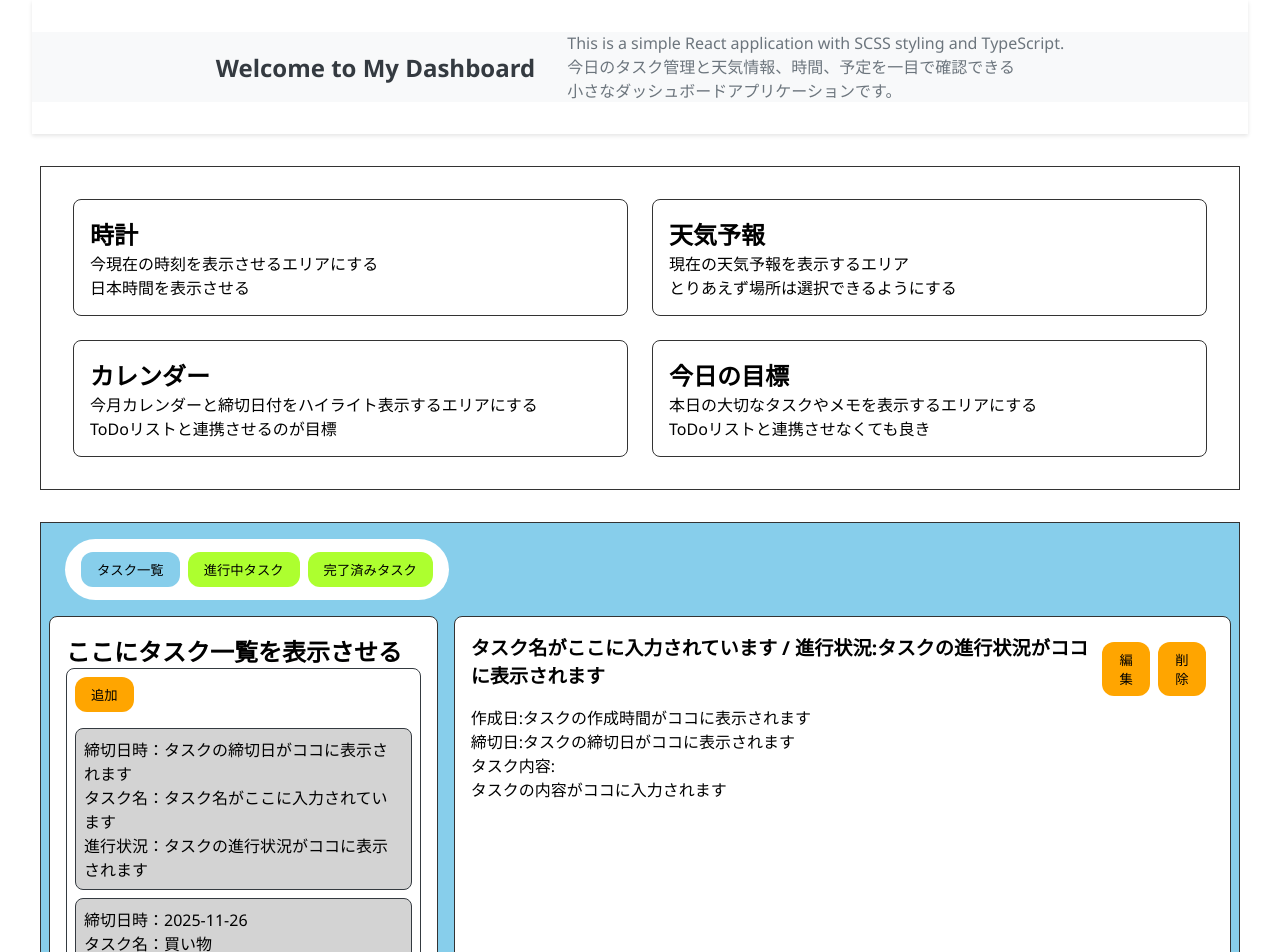
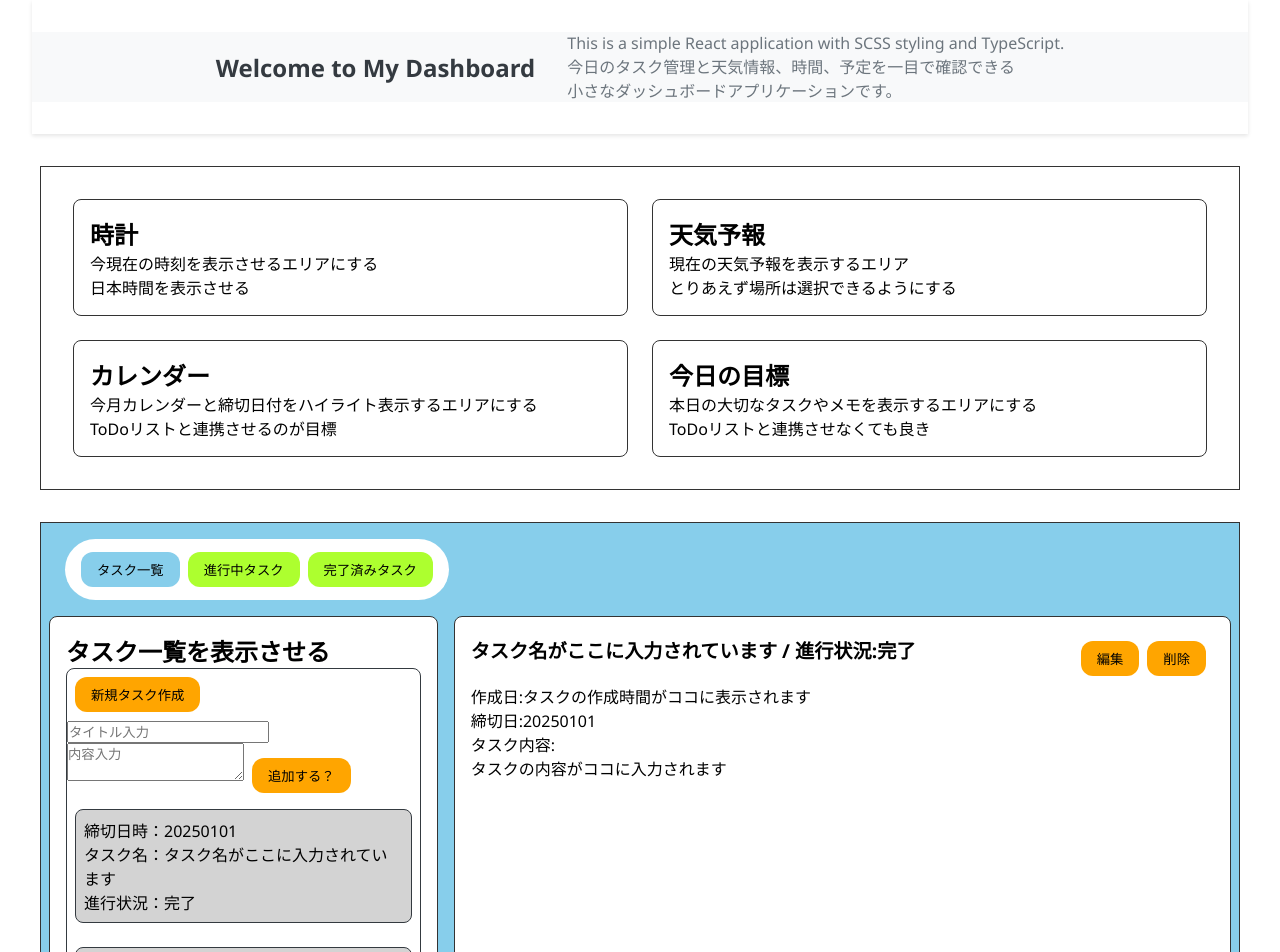
Before and after one commit to kachiku-git/my-dashboard, a React (Vite) app: page / in a window 1280 px wide. Shown: the top 952 px of the page. Built offline with nearby package versions, Linux system fonts and the light colour scheme.

Commit message:
新規タスクボタンクリックで入力画面と追加ボタンが表示されるように変更

```diff
--- a/src/component/layout/DashboardTask.tsx
+++ b/src/component/layout/DashboardTask.tsx
@@ -2,7 +2,12 @@ import { useState } from "react";
 import { TaskDate } from "../../date/TaskDate";
 
 const DashboardTask = () => {
+  const [tasks,setTasks] = useState(TaskDate);
   const [selectedTask,setSelectedTask]=useState(TaskDate[0]);
+  const [newTitle,setNewTile] = useState('');
+  const [newDetail,setNewDetail] = useState('');
+  const [onMakeTask,setOnMakeTask] = useState(false);
+
   return (
     <>
       <section className="dashboard-task">
@@ -16,22 +21,68 @@ const DashboardTask = () => {
         {/* 左側のタスク一覧コンポーネント */}
         <div className="task-content">
           <div className="widget-card">
-            <h2 className="widget-title">ここにタスク一覧を表示させる</h2>
+            <h2 className="widget-title">タスク一覧を表示させる</h2>
             <div className="task-wrap">
+
+              {/* 新規タスク追加コンポーネント */}
+              <div className="button-wrap">
+                {/* buttonがクリックされたらtrue */}
+                <button className="option-button" onClick={()=>setOnMakeTask(!onMakeTask)}>
+                  新規タスク作成
+                </button>
+              </div>
+              {!onMakeTask && (
+              <div className="make-task">
+                <input type="text" className="title-input" placeholder="タイトル入力" value={newTitle} onChange={(e)=>setNewTile(e.target.value)} />
+                <textarea  className="detail-input" placeholder="内容入力" value={newDetail} onChange={(e)=>setNewDetail(e.target.value)} />
+
+                <div className="button-wrap">
+                 <button className="option-button" onClick={()=>{
+
+                  // クリック時にタイトルがない場合は何も処理しない
+                  if(!newTitle.trim()) return;
+                  // newタスク作成の内容
+
+                  const createdTime = new Date();
+                  const createdAt = createdTime.toLocaleDateString('ja-JP',{
+                    year: 'numeric',
+                    month: '2-digit',
+                    day: '2-digit',
+                    hour: '2-digit',
+                    minute: '2-digit',
+                  })
+                  const newTask = {
+                    id:tasks.length+1,
+                    title:newTitle,
+                    detail:newDetail,
+                    status:'未着手',
+                    createdAt,
+                    dueDate:20250101,
+                  };
+
+                  setTasks([...tasks,newTask]);
+                  setNewTile('');
+                  setNewDetail('');
+                  setOnMakeTask(!onMakeTask);
+
+                  }}>追加する？
+                </button>
+                </div>
+              </div>
+
+              )}
+
+              {/* 現行のタスク一覧表示 */}
               <ul className="task-lists">
-                <li className="task-item">
-                    <div className="button-wrap">
-                      <button className="option-button">追加</button>
-                    </div>
-                    {/* 現行のタスク一覧表示 */}
-                  {TaskDate.map((task)=>(
+                {tasks.map((task)=>(
+                  <li className="task-item">
                     <p key={task.id} className="task" onClick={()=>setSelectedTask(task)}>
                       締切日時：{task.dueDate} <br />
                       タスク名：{task.title} <br />
                       進行状況：{task.status}
                     </p>
-                  ))}
-                </li>
+                  </li>
+                ))}
               </ul>
             </div>
           </div>
--- a/src/date/TaskDate.ts
+++ b/src/date/TaskDate.ts
@@ -1,22 +1,22 @@
 export type TaskStatus = '未着手' | '進行中' | '完了';
 
 export interface Task {
-    id?:number,
-    title?:string,
-    detail?:string,
+    id:number,
+    title:string,
+    detail:string,
     status:TaskStatus,
-    createdAt?:string,
-    dueDate?:number,
+    createdAt:string,
+    dueDate:number,
 }
 
-export const TaskDate = [
+export const TaskDate:Task[] = [
     {
         id:1,
         title:'タスク名がここに入力されています',
         detail:'タスクの内容がココに入力されます',
-        status:'タスクの進行状況がココに表示されます',
+        status:'完了',
         createdAt:'タスクの作成時間がココに表示されます',
-        dueDate:'タスクの締切日がココに表示されます',
+        dueDate:20250101,
     },
     {
         id:2,
@@ -24,7 +24,7 @@ export const TaskDate = [
         detail:'にんじん、じゃがいも、たまご、バナナ',
         status:'未着手',
         createdAt:'2025-11-25AM09:00:00',
-        dueDate:'2025-11-26',
+        dueDate:20251126,
     },
     {
         id:3,
@@ -32,7 +32,7 @@ export const TaskDate = [
         detail:'スクワットx20、腕立て伏せx10、レッグレイズx15',
         status:'進行中',
         createdAt:'2025-11-25AM12:15:30',
-        dueDate:'2025-11-26',
+        dueDate:20251126,
     },
     {
         id:4,
@@ -40,6 +40,6 @@ export const TaskDate = [
         detail:'机のライトを購入する、Zライトがいいなぁ',
         status:'完了',
         createdAt:'2025-11-24PM18:27:57',
-        dueDate:'2025-11-25',
+        dueDate:20251125,
     },
 ];
--- a/src/styles/layout.scss
+++ b/src/styles/layout.scss
@@ -95,12 +95,12 @@ html {
       gap: 1rem;
       //タスク一覧の表示の調整をする
       .task-wrap {
+        border: 1px solid #343a40;
+        border-radius: 8px;
         .task-lists {
           list-style: none;
           .task-item {
             margin-bottom: 1.5rem;
-            border: 1px solid #343a40;
-            border-radius: 8px;
           }
           .task {
             border: 1px solid #343a40;
```
